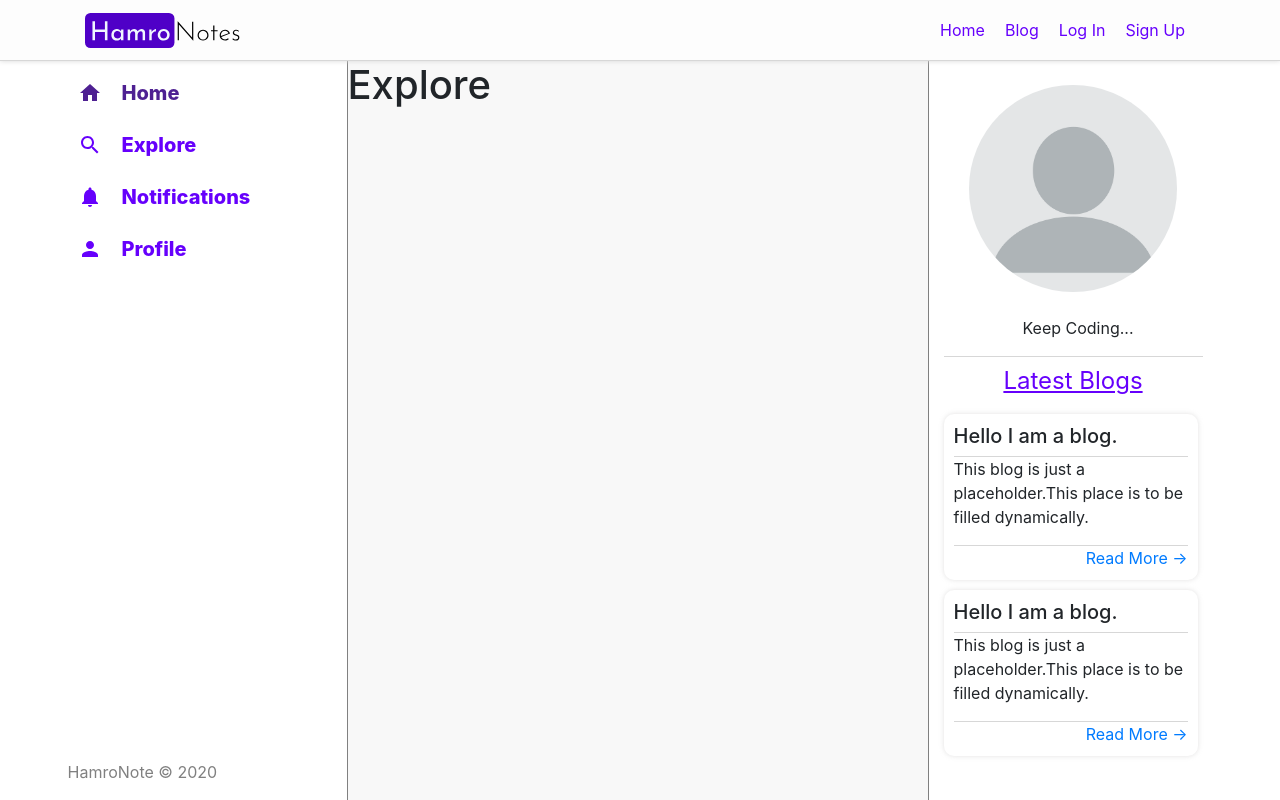
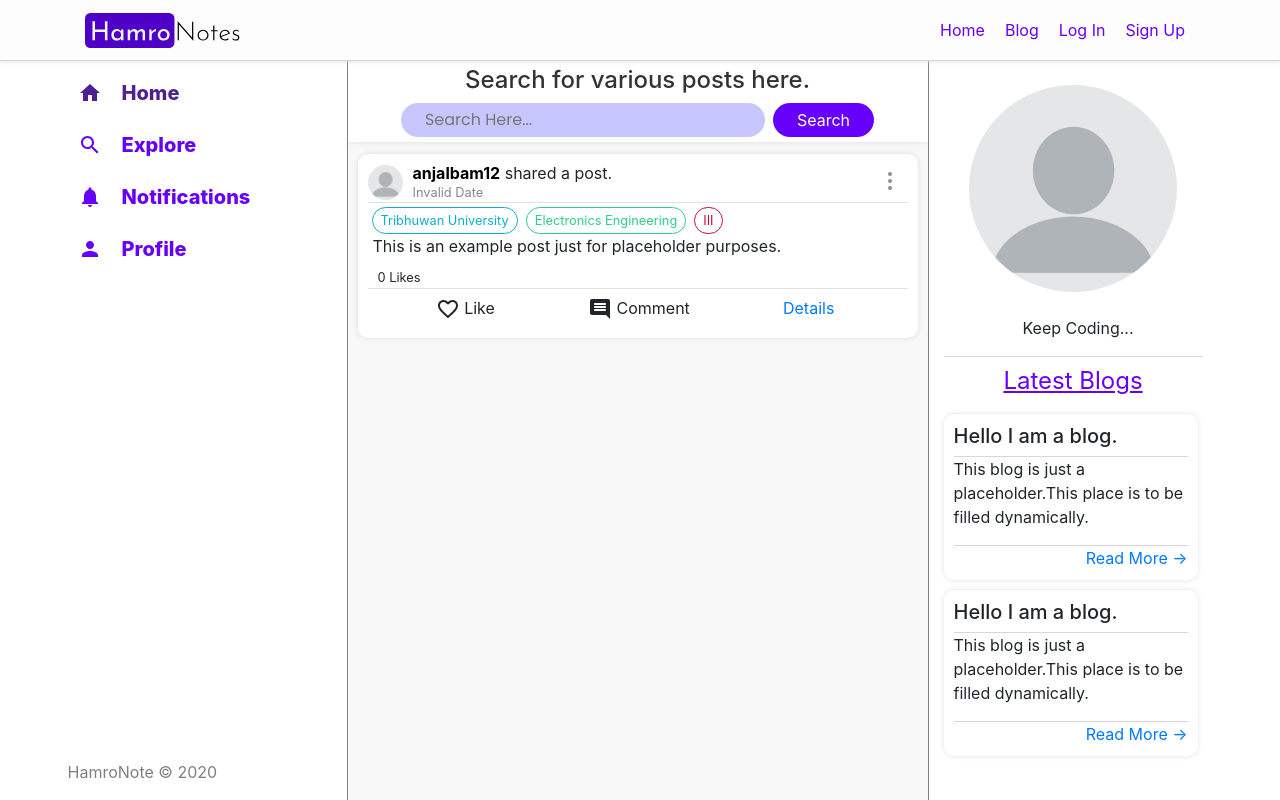
Before and after one commit to rajeshpandey2053/iw-major, a React (Create React App) app: page /explore in a window 1280 px wide. Built offline with nearby package versions, Linux system fonts and the light colour scheme; no server answers.

Commit message:
feat: add search component to explore section

```diff
--- a/src/components/Dashboard/Explore/Explore.jsx
+++ b/src/components/Dashboard/Explore/Explore.jsx
@@ -1,11 +1,61 @@
 import React from "react";
 import "./explore.scss";
 import Dashboard from "../Dashboard";
+import Post from "../Feed/Post/Post";
 
 const Explore = props => {
+  const [query, setQuery] = React.useState("");
+
+  // just a post mock
+  const [post, setPost] = React.useState({
+    user_name: "anjalbam12",
+    education: {
+      university_name: "Tribhuwan University",
+      faculty_name: "Electronics Engineering",
+      semester: "III",
+    },
+    caption: "This is an example post just for placeholder purposes.",
+    file: null,
+    post_slug: "new-post",
+  });
+
+  const handleChange = event => {
+    setQuery(event.target.value);
+  };
+
+  const handleSubmit = event => {
+    event.preventDefault();
+    console.log(query);
+  };
+
   return (
     <Dashboard>
-      <h1>Explore</h1>
+      <div className="explore-wrapper">
+        <form onSubmit={handleSubmit}>
+          <div className="explore-header">
+            <div className="explore-title">
+              <h2>Search for various posts here.</h2>
+            </div>
+            <div className="search-bar-wrapper">
+              <div className="search-bar">
+                <input
+                  type="text"
+                  name="query"
+                  id="query"
+                  onChange={handleChange}
+                  placeholder="Search Here..."
+                />
+              </div>
+              <button className="submit-btn" type="submit">
+                Search
+              </button>
+            </div>
+          </div>
+        </form>
+        <div>
+          <Post post={post} />
+        </div>
+      </div>
     </Dashboard>
   );
 };
--- a/src/components/Dashboard/Explore/explore.scss
+++ b/src/components/Dashboard/Explore/explore.scss
@@ -0,0 +1,48 @@
+.explore-wrapper {
+  .explore-header {
+    padding: 5px;
+    background-color: #ffffff;
+    box-shadow: 0 0 5px rgba(182, 179, 179, 0.4);
+    margin-bottom: 12px;
+
+    .explore-title {
+      color: #333333;
+      text-align: center;
+      h2 {
+        font-size: 1.5rem;
+      }
+    }
+    .search-bar-wrapper {
+      display: flex;
+      align-items: center;
+      justify-content: center;
+      width: 100%;
+      .search-bar {
+        input[type="text"] {
+          width: 100%;
+          padding: 5px 1.5rem;
+          border-radius: 10rem;
+          border: none;
+          background: #c7c6ff;
+          color: gray;
+
+          &:focus {
+            background: rgb(249, 253, 255);
+            outline: none;
+          }
+        }
+      }
+      button.submit-btn {
+        padding: 5px 1.5rem;
+        border-radius: 10rem;
+        border: none;
+        background-color: #6600fc;
+        color: white;
+        margin-left: 8px;
+        &:focus {
+          outline: none;
+        }
+      }
+    }
+  }
+}
```
